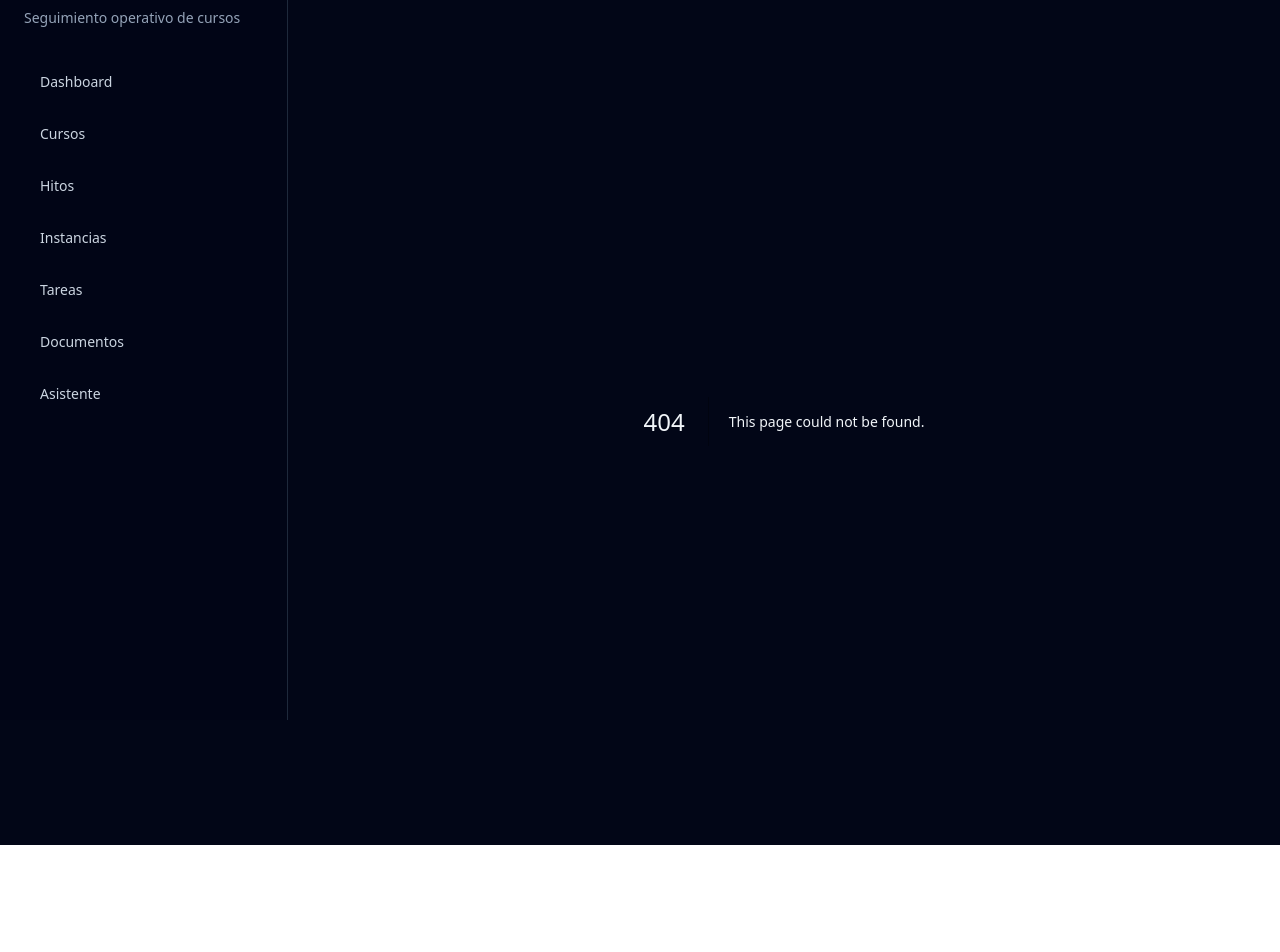
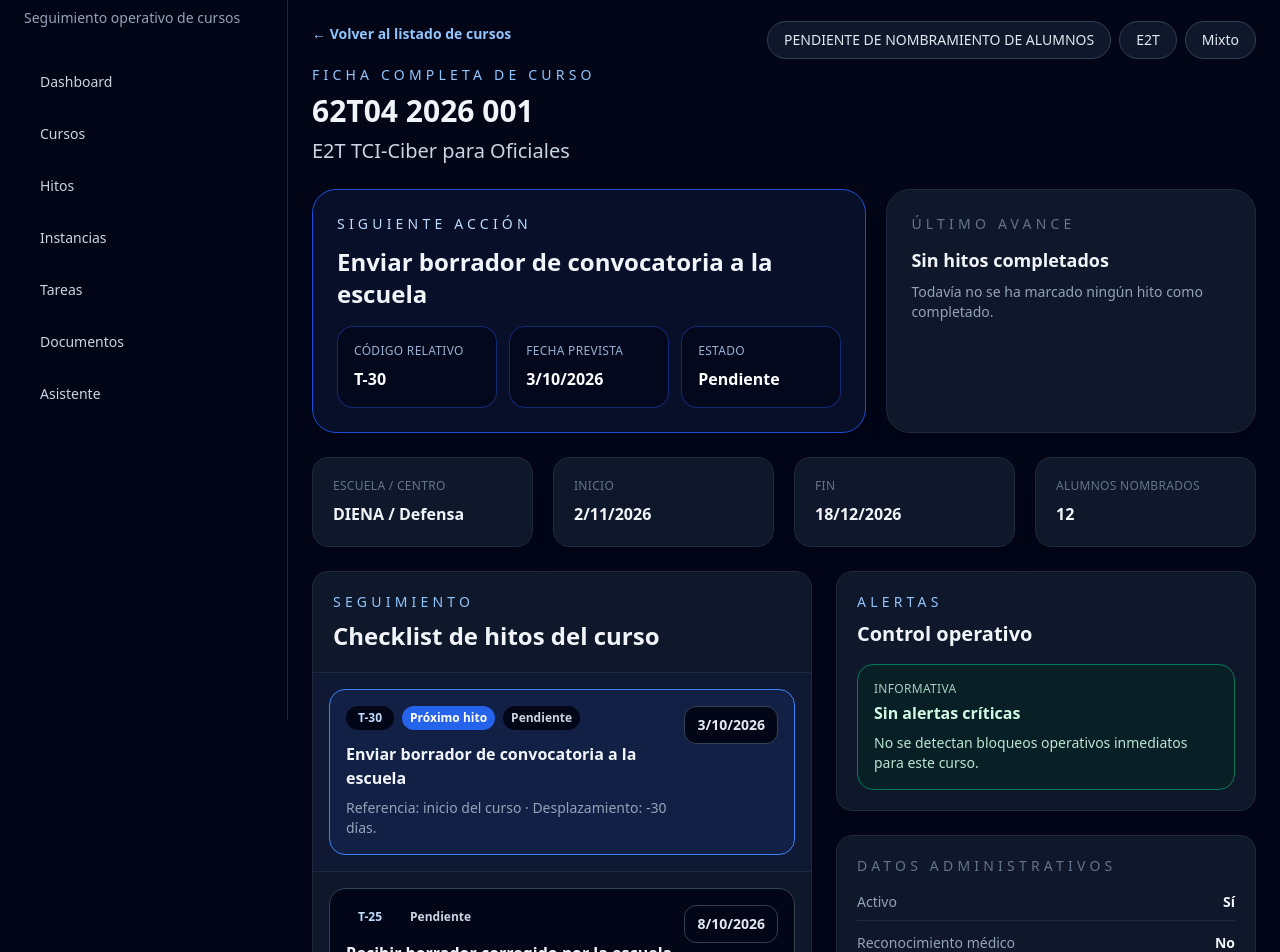
Before and after one commit to mgomlo4-bot/diena-control-360, a Next.js app: page /cursos/e2t-tci-ciber-2026 in a window 1280 px wide. Before the commit this address had no page. Shown: the part 80-1032 px from the top of the page. Before the commit the page ends 925 px from the top, so only its background shows below. Built offline with nearby package versions, Linux system fonts and the light colour scheme.

Commit message:
Crear ficha individual de curso con alertas y checklist

```diff
--- /dev/null
+++ b/app/cursos/[id]/page.tsx
@@ -0,0 +1,184 @@
+import Link from 'next/link';
+import { notFound } from 'next/navigation';
+import {
+  getLastCompletedMilestone,
+  getNextPendingMilestone,
+  isMilestoneOverdue,
+} from '../../../lib/courseMilestones';
+import { getCourseAlerts } from '../../../lib/courseAlerts';
+import { findCourseById, mockCourses } from '../../../lib/mockCourses';
+import { formatCourseDate } from '../../../lib/courseUtils';
+
+export function generateStaticParams() {
+  return mockCourses.map((course) => ({ id: course.id }));
+}
+
+function alertClass(level: string): string {
+  if (level === 'critica') return 'border-red-700 bg-red-950/40 text-red-100';
+  if (level === 'alta') return 'border-orange-700 bg-orange-950/40 text-orange-100';
+  if (level === 'media') return 'border-yellow-700 bg-yellow-950/40 text-yellow-100';
+  return 'border-emerald-700 bg-emerald-950/40 text-emerald-100';
+}
+
+export default function CourseDetailPage({ params }: { params: { id: string } }) {
+  const course = findCourseById(params.id);
+  if (!course) notFound();
+
+  const next = getNextPendingMilestone(course.milestones);
+  const last = getLastCompletedMilestone(course.milestones);
+  const alerts = getCourseAlerts(course);
+
+  return (
+    <section className="space-y-6">
+      <div className="flex flex-col gap-4 xl:flex-row xl:items-start xl:justify-between">
+        <div>
+          <Link href="/cursos" className="text-sm font-semibold text-blue-300 hover:text-blue-200">
+            ← Volver al listado de cursos
+          </Link>
+          <p className="mt-5 text-sm uppercase tracking-[0.3em] text-blue-300">Ficha completa de curso</p>
+          <h1 className="mt-2 text-3xl font-bold">{course.code}</h1>
+          <p className="mt-2 max-w-4xl text-xl text-slate-300">{course.name}</p>
+        </div>
+        <div className="flex flex-wrap gap-2">
+          <span className="rounded-full border border-slate-700 bg-slate-900 px-4 py-2 text-sm text-slate-200">{course.status}</span>
+          <span className="rounded-full border border-slate-700 bg-slate-900 px-4 py-2 text-sm text-slate-200">{course.type}</span>
+          <span className="rounded-full border border-slate-700 bg-slate-900 px-4 py-2 text-sm text-slate-200">{course.modality}</span>
+        </div>
+      </div>
+
+      <div className="grid gap-5 xl:grid-cols-[1.2fr_0.8fr]">
+        <article className={`rounded-3xl border p-6 shadow-xl ${next && isMilestoneOverdue(next) ? 'border-red-700 bg-red-950/30' : 'border-blue-700 bg-blue-950/30'}`}>
+          <p className="text-sm uppercase tracking-[0.3em] text-blue-200">Siguiente acción</p>
+          <h2 className="mt-3 text-2xl font-bold">{next?.name ?? 'Seguimiento completado'}</h2>
+          {next ? (
+            <div className="mt-4 grid gap-3 md:grid-cols-3">
+              <Info label="Código relativo" value={next.relativeCode} />
+              <Info label="Fecha prevista" value={formatCourseDate(next.calculatedDate)} />
+              <Info label="Estado" value={isMilestoneOverdue(next) ? 'Vencido' : 'Pendiente'} />
+            </div>
+          ) : (
+            <p className="mt-4 text-slate-300">Todos los hitos automáticos constan completados.</p>
+          )}
+        </article>
+
+        <article className="rounded-3xl border border-slate-800 bg-slate-900 p-6 shadow-xl">
+          <p className="text-sm uppercase tracking-[0.3em] text-slate-500">Último avance</p>
+          <h2 className="mt-3 text-lg font-semibold">{last?.name ?? 'Sin hitos completados'}</h2>
+          <p className="mt-2 text-sm text-slate-400">
+            {last ? `Completado según la checklist del curso. Fecha prevista: ${formatCourseDate(last.calculatedDate)}.` : 'Todavía no se ha marcado ningún hito como completado.'}
+          </p>
+        </article>
+      </div>
+
+      <div className="grid gap-5 md:grid-cols-4">
+        <InfoCard label="Escuela / centro" value={course.school} />
+        <InfoCard label="Inicio" value={formatCourseDate(course.startDate)} />
+        <InfoCard label="Fin" value={formatCourseDate(course.endDate)} />
+        <InfoCard label="Alumnos nombrados" value={String(course.appointedStudents)} />
+      </div>
+
+      <div className="grid gap-6 xl:grid-cols-[1fr_420px]">
+        <article className="rounded-2xl border border-slate-800 bg-slate-900 shadow-xl">
+          <div className="border-b border-slate-800 p-5">
+            <p className="text-sm uppercase tracking-[0.3em] text-blue-300">Seguimiento</p>
+            <h2 className="mt-2 text-2xl font-bold">Checklist de hitos del curso</h2>
+          </div>
+          <div className="divide-y divide-slate-800">
+            {course.milestones.map((milestone) => {
+              const isNext = next?.id === milestone.id;
+              const overdue = isMilestoneOverdue(milestone);
+              return (
+                <div key={milestone.id} className={`p-4 ${isNext ? 'bg-blue-950/20' : ''}`}>
+                  <div className={`rounded-2xl border p-4 ${milestone.completed ? 'border-emerald-700 bg-emerald-950/40' : overdue ? 'border-red-700 bg-red-950/40' : isNext ? 'border-blue-500 bg-blue-950/60' : 'border-slate-700 bg-slate-950'}`}>
+                    <div className="flex flex-col gap-3 md:flex-row md:items-start md:justify-between">
+                      <div>
+                        <div className="flex flex-wrap items-center gap-2">
+                          <span className="rounded-full bg-slate-950 px-3 py-1 text-xs font-bold text-blue-200">{milestone.relativeCode}</span>
+                          {isNext ? <span className="rounded-full bg-blue-600 px-2 py-1 text-xs font-semibold text-white">Próximo hito</span> : null}
+                          <span className="rounded-full bg-slate-950 px-2 py-1 text-xs font-semibold text-slate-300">
+                            {milestone.completed ? 'Completado' : overdue ? 'Vencido' : 'Pendiente'}
+                          </span>
+                        </div>
+                        <h3 className="mt-3 font-semibold text-slate-100">{milestone.name}</h3>
+                        <p className="mt-2 text-sm text-slate-400">
+                          Referencia: {milestone.reference === 'INICIO_CURSO' ? 'inicio del curso' : 'fin del curso'} · Desplazamiento: {milestone.offsetDays} días.
+                        </p>
+                      </div>
+                      <p className="whitespace-nowrap rounded-xl border border-slate-700 bg-slate-950 px-3 py-2 text-sm font-semibold text-slate-200">
+                        {formatCourseDate(milestone.calculatedDate)}
+                      </p>
+                    </div>
+                    {milestone.observations ? <p className="mt-3 rounded-xl bg-slate-950 p-3 text-sm text-slate-300">{milestone.observations}</p> : null}
+                  </div>
+                </div>
+              );
+            })}
+          </div>
+        </article>
+
+        <aside className="space-y-6">
+          <article className="rounded-2xl border border-slate-800 bg-slate-900 p-5 shadow-xl">
+            <p className="text-sm uppercase tracking-[0.3em] text-blue-300">Alertas</p>
+            <h2 className="mt-2 text-xl font-bold">Control operativo</h2>
+            <div className="mt-4 space-y-3">
+              {alerts.map((alert) => (
+                <div key={alert.id} className={`rounded-2xl border p-4 ${alertClass(alert.level)}`}>
+                  <p className="text-xs uppercase tracking-wide opacity-80">{alert.level}</p>
+                  <h3 className="mt-1 font-semibold">{alert.title}</h3>
+                  <p className="mt-2 text-sm opacity-90">{alert.description}</p>
+                </div>
+              ))}
+            </div>
+          </article>
+
+          <article className="rounded-2xl border border-slate-800 bg-slate-900 p-5 shadow-xl">
+            <p className="text-sm uppercase tracking-[0.3em] text-slate-500">Datos administrativos</p>
+            <div className="mt-4 space-y-3 text-sm">
+              <Row label="Activo" value={course.active ? 'Sí' : 'No'} />
+              <Row label="Reconocimiento médico" value={course.requiresMedicalAndPhysical ? 'Sí' : 'No'} />
+              <Row label="Bajas" value={String(course.droppedStudents)} />
+              <Row label="Egresados" value={String(course.graduatedStudents)} />
+              <Row label="Mujeres egresadas" value={String(course.graduatedWomen)} />
+            </div>
+          </article>
+
+          <article className="rounded-2xl border border-slate-800 bg-slate-900 p-5 shadow-xl">
+            <p className="text-sm uppercase tracking-[0.3em] text-slate-500">Acciones futuras</p>
+            <div className="mt-4 space-y-2 text-sm text-slate-300">
+              <p>Crear tarea desde hito pendiente.</p>
+              <p>Vincular oficio o documento.</p>
+              <p>Exportar resumen del curso.</p>
+            </div>
+          </article>
+        </aside>
+      </div>
+    </section>
+  );
+}
+
+function Info({ label, value }: { label: string; value: string }) {
+  return (
+    <div className="rounded-2xl border border-blue-800/60 bg-slate-950/70 p-4">
+      <p className="text-xs uppercase tracking-wide text-blue-200/80">{label}</p>
+      <p className="mt-2 font-semibold text-white">{value}</p>
+    </div>
+  );
+}
+
+function InfoCard({ label, value }: { label: string; value: string }) {
+  return (
+    <article className="rounded-2xl border border-slate-800 bg-slate-900 p-5 shadow-xl">
+      <p className="text-xs uppercase tracking-wide text-slate-500">{label}</p>
+      <p className="mt-2 font-semibold text-slate-100">{value}</p>
+    </article>
+  );
+}
+
+function Row({ label, value }: { label: string; value: string }) {
+  return (
+    <div className="flex justify-between gap-4 border-b border-slate-800 pb-2 last:border-b-0">
+      <span className="text-slate-400">{label}</span>
+      <span className="font-semibold text-slate-100">{value}</span>
+    </div>
+  );
+}
```
